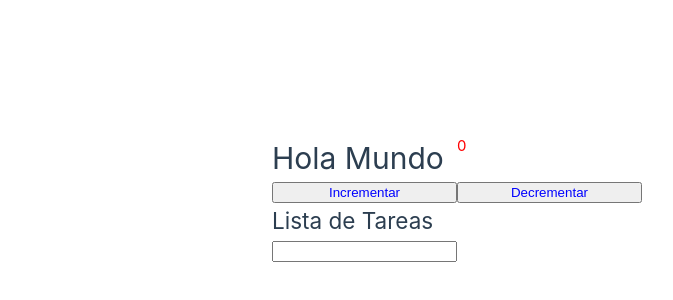
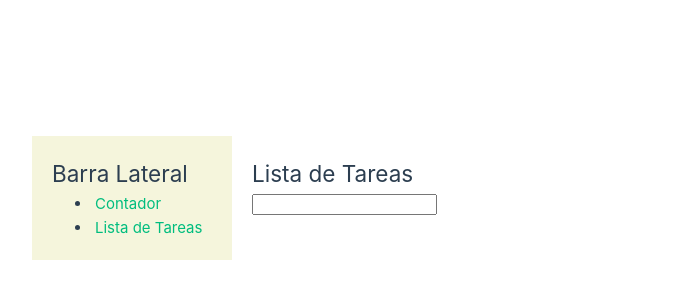
Before and after one commit to zulecoronel/proyectovue, a Vue app: page /ListaDeTareas in a window 1280 px wide. Shown: the part 202-502 px from the top of the page, without its empty margins (183-856 px from the left). Built offline with nearby package versions, Linux system fonts and the light colour scheme; the HTML template or start-up script is replaced by a standard one.

Commit message:
Creacion de rutas vue-router

```diff
--- a/src/App.vue
+++ b/src/App.vue
@@ -1,13 +1,13 @@
 
 <template>
-<Contador></Contador>
-<ListaDeTareas></ListaDeTareas>
+<MainView></MainView>
 </template>
 
 
 <script setup>
-import Contador from './components/Contador.vue';
-import ListaDeTareas from './components/ListaDeTareas.vue';
+
+import MainView from './views/MainView.vue';
+
 
 
 </script>
--- a/src/components/Contador.vue
+++ b/src/components/Contador.vue
@@ -1,4 +1,3 @@
-
 <template>
 <h1>Hola Mundo</h1>
 <p>{{ contador }}</p>
--- a/src/components/ListaDeTareas.vue
+++ b/src/components/ListaDeTareas.vue
@@ -5,6 +5,7 @@
         <ul>
             <li v-for="(tarea, index) in tareas" :key="index">
                 {{ tarea }}
+                <button @click = "borrarTarea">Borrar</button>
             </li>
         </ul>
     </div>
@@ -22,5 +23,9 @@
 
 }
 
+const borrarTarea = (index) => {
+    tareas.value.splice(index,1);
+}
+
 </script>
 <style> </style>
--- /dev/null
+++ b/src/components/Sidebar.vue
@@ -0,0 +1,22 @@
+<template>
+<div class = "sidebar">
+    <h2> Barra Lateral</h2>
+    <ul>
+        <li><router-link to="/contador">Contador</router-link></li>
+        <li><router-link to="/ListaDeTareas">Lista de Tareas</router-link></li>
+    </ul>
+
+</div>
+</template>
+
+<script setup>
+
+</script>
+
+<style>
+.sidebar{
+    width: 200px;
+    background-color:beige;
+    padding: 20px;
+}
+</style>
--- a/src/router/index.js
+++ b/src/router/index.js
@@ -9,14 +9,17 @@
       name: 'home',
       component: HomeView
     },
+    */
     {
-      path: '/about',
-      name: 'about',
-      // route level code-splitting
-      // this generates a separate chunk (About.[hash].js) for this route
-      // which is lazy-loaded when the route is visited.
-      component: () => import('../views/AboutView.vue')
-    } */
+      path: '/contador',
+      name: 'contador',
+      component: () => import('../components/Contador.vue')
+    } ,
+    {
+      path: '/ListaDeTareas',
+      name: 'ListaDeTareas',
+      component: () => import('../components/ListaDeTareas.vue')
+    }
   ]
 })
 
--- /dev/null
+++ b/src/views/MainView.vue
@@ -0,0 +1,27 @@
+<template>
+<div class = "container">
+    <Sidebar></Sidebar>
+    <div class = "content">
+        <router-view></router-view>
+    </div>
+</div>
+</template>
+
+
+<script setup>
+ import Sidebar from '../components/Sidebar.vue';
+
+
+</script>
+
+
+<style>
+.container{
+    display: flex;
+
+}
+.content{
+    flex:1;
+    padding: 20px;
+}
+</style>
```
